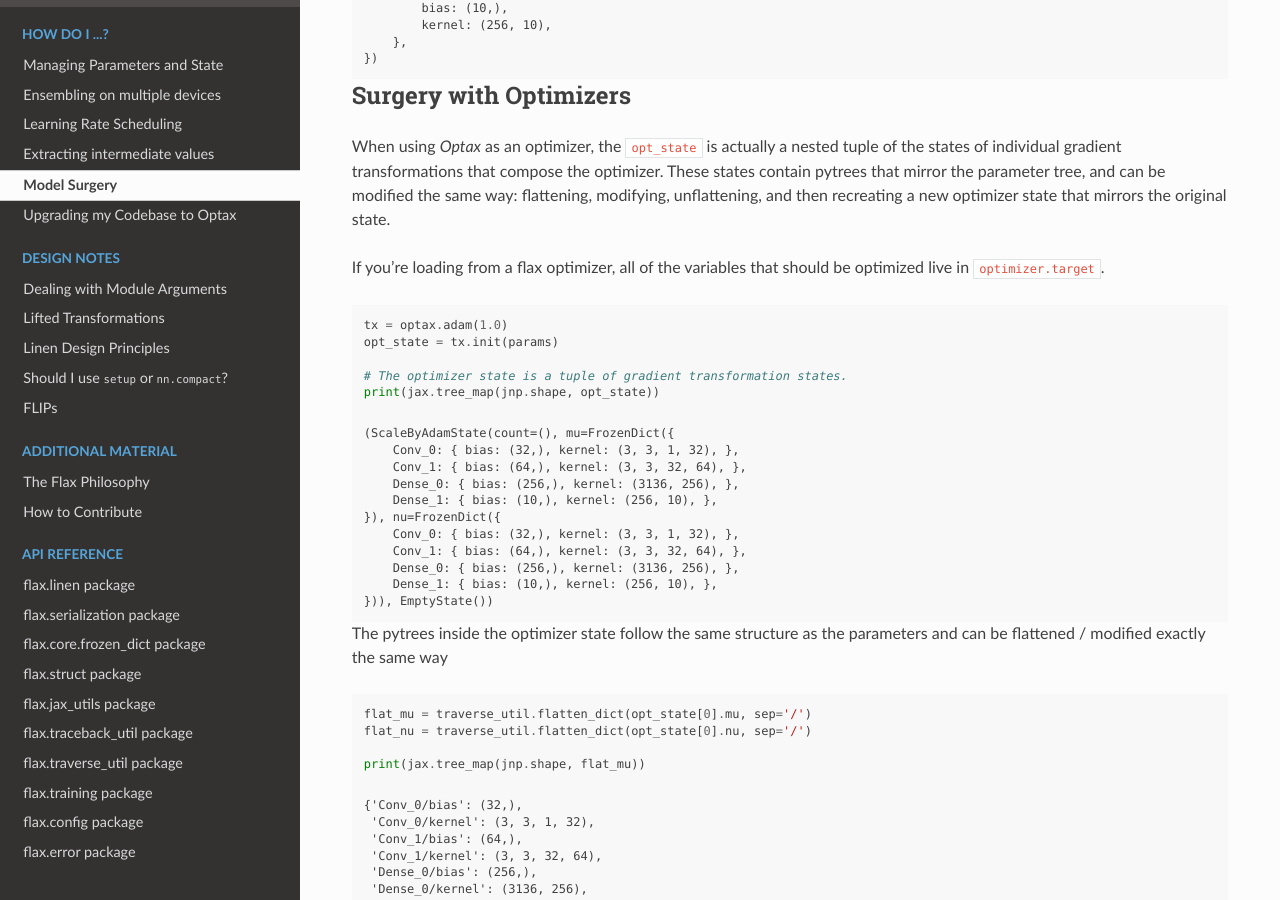
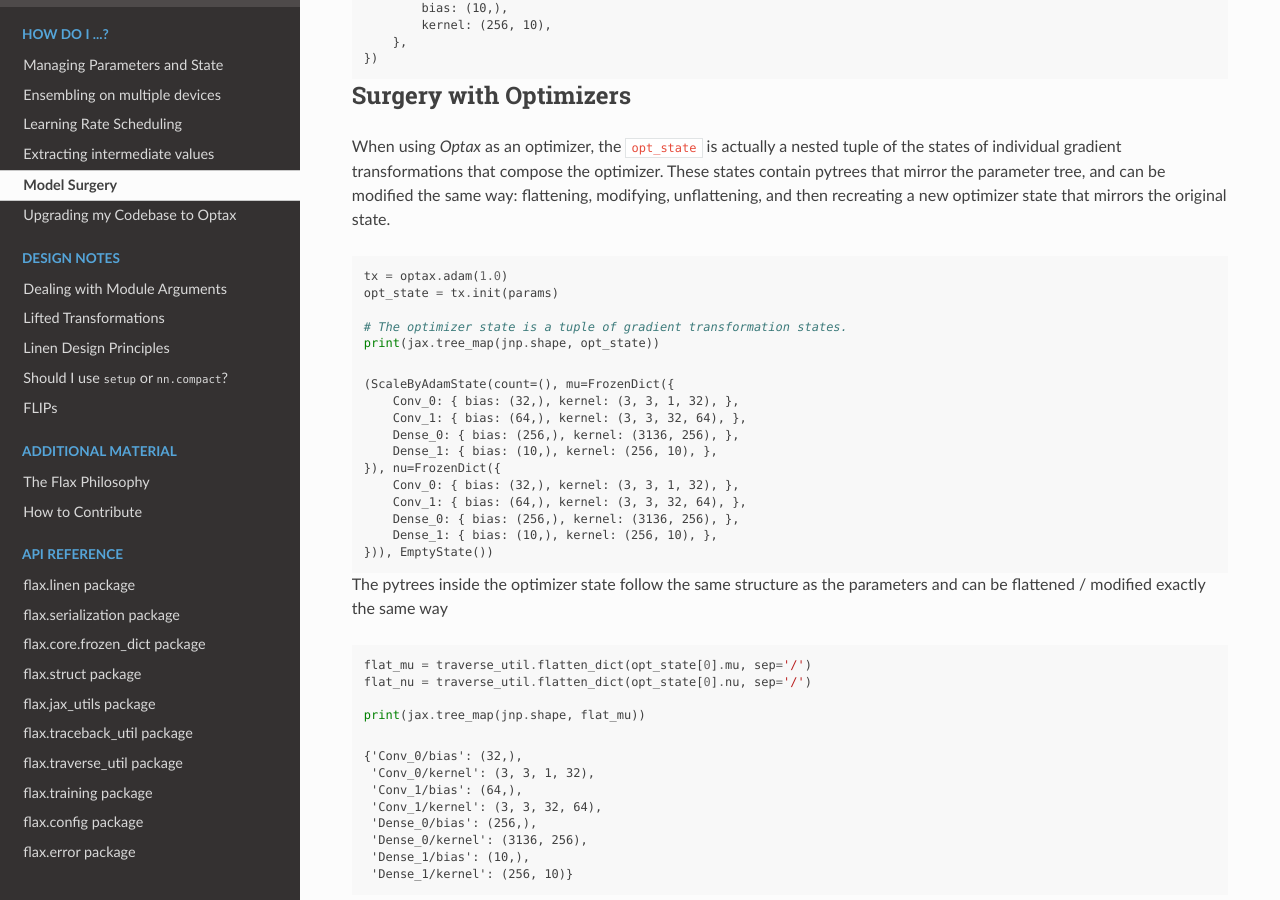
Before and after one commit to bortkomencw/flax, a Sphinx documentation site: the page built from docs/howtos/model_surgery.rst, in a window 1280 px wide and 900 px high, scrolled down 1790 px. Built offline with Sphinx 7.4.7 and the Read the Docs theme 2.0.0, drawn with Linux system fonts in a browser that asks for light colours.

Commit message:
Removes paragraph to resolve one of Avital's comments.

```diff
--- a/docs/howtos/model_surgery.rst
+++ b/docs/howtos/model_surgery.rst
@@ -132,9 +132,6 @@
 the same way: flattening, modifying, unflattening, and then recreating a new
 optimizer state that mirrors the original state.
 
-If you're loading from a flax optimizer, all of the variables that should be
-optimized live in ``optimizer.target``.
-
 .. testcode::
 
   tx = optax.adam(1.0)
```
